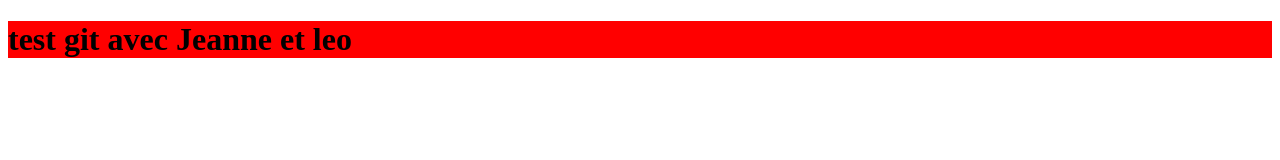
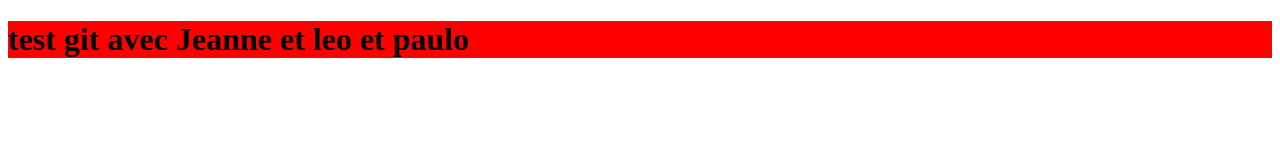
Before and after one commit to iamthesouthvibe/testJean, a plain HTML site: page index.html in a window 1280 px wide. Drawn offline with Linux system fonts and the light colour scheme.

Commit message:
Update index.html
lolilol

```diff
--- a/index.html
+++ b/index.html
@@ -7,6 +7,6 @@
     <title>Document</title>
 </head>
 <body>
-    <h1 style="background-color: red;">test git avec Jeanne et leo </h1>
+    <h1 style="background-color: red;">test git avec Jeanne et leo et paulo </h1>
 </body>
 </html>
```
